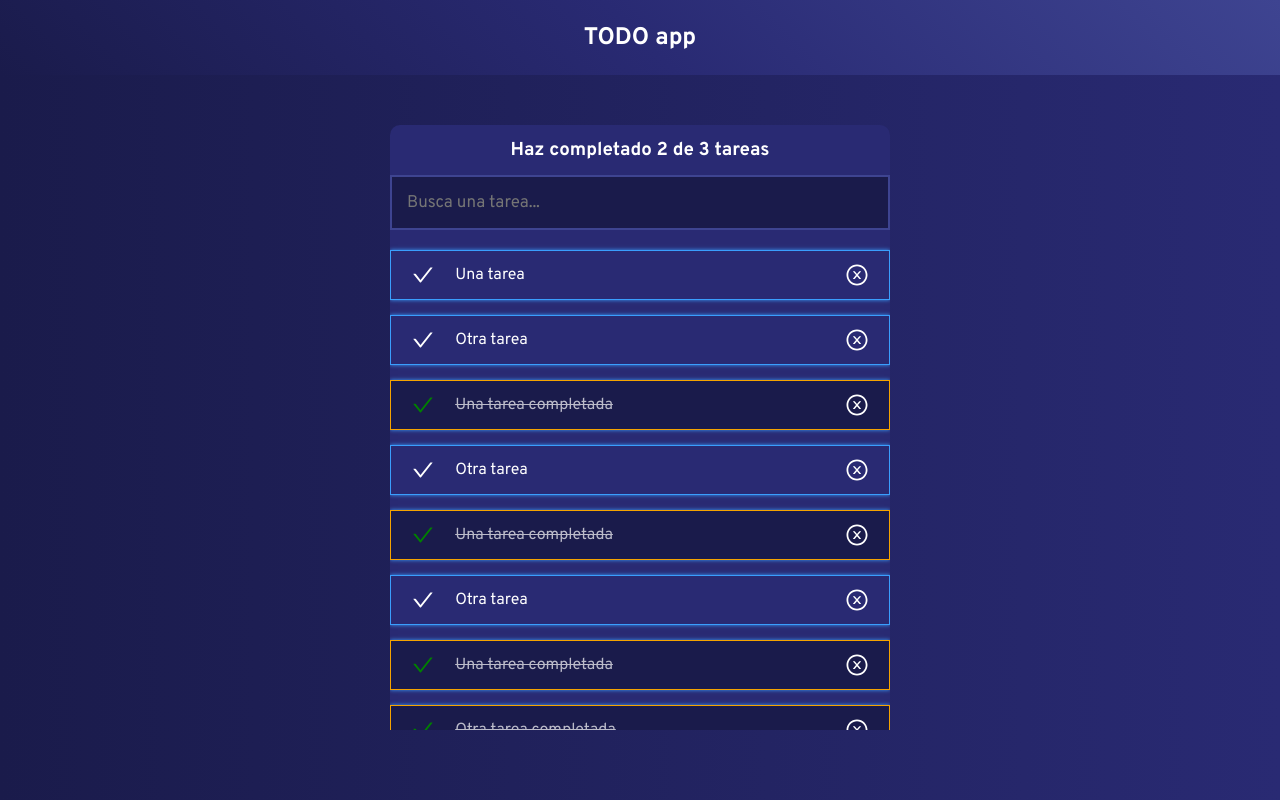
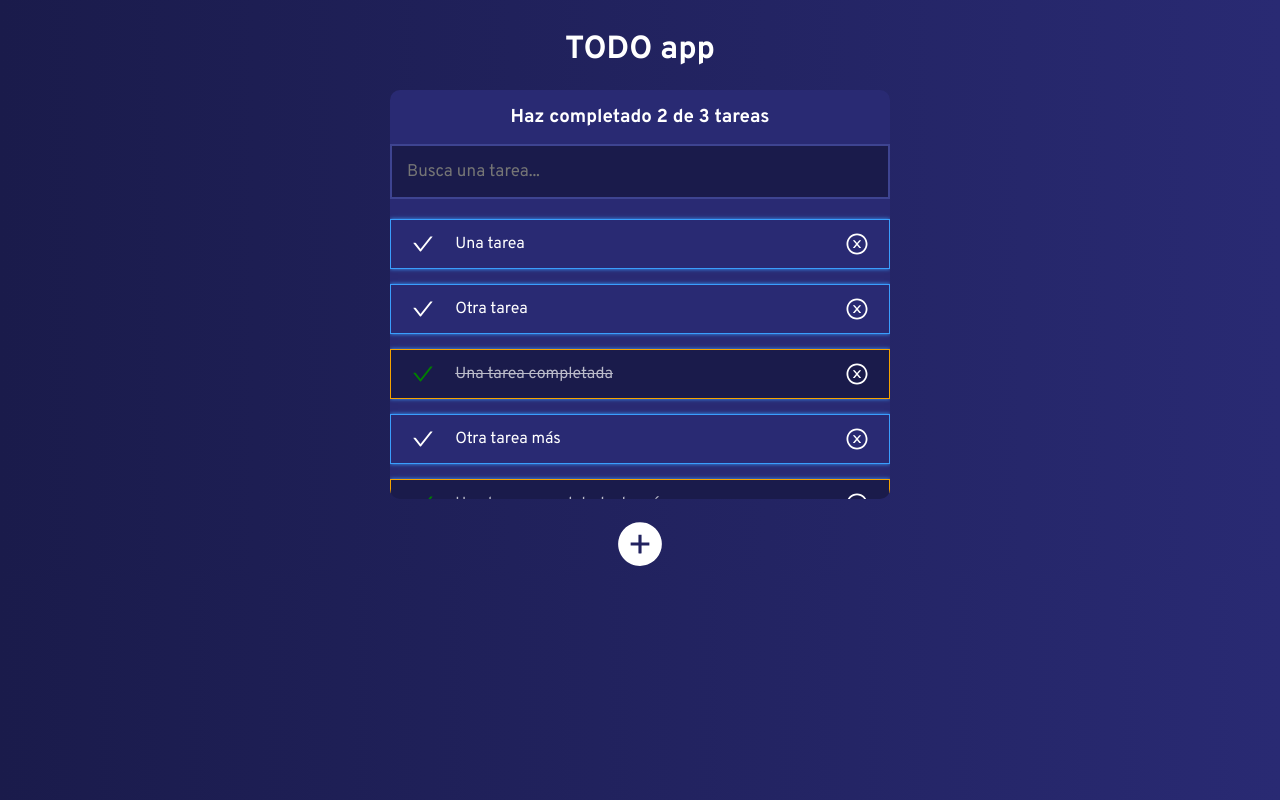
Before and after one commit to salvarez96/proyecto-curso-intro-react, a React (Create React App) app: page / in a window 1280 px wide. Built offline with nearby package versions, Linux system fonts and the light colour scheme.

Commit message:
Agregado el botón de CreateTodoButton, arreglados estilos generales de toda la app

```diff
--- a/src/App.jsx
+++ b/src/App.jsx
@@ -4,14 +4,17 @@ import TodoSearch from './components/TodoSearch';
 import TodoList from './components/TodoList';
 import TodoItem from './components/TodoItem';
 import CreateTodoButton from './components/CreateTodoButton';
-import Header from './components/Header';
 import styled from 'styled-components';
 
 const Main = styled.main`
   width: 80vw;
   max-width: 500px;
-  margin: 50px auto 0;
+  margin: 30px auto 0;
   text-align: center;
+
+  & h1 {
+    margin-bottom: 20px;
+  }
 `;
 
 const todoList = [
@@ -28,23 +31,23 @@ const todoList = [
     completed: true
   },
   {
-    item: 'Otra tarea',
+    item: 'Otra tarea más',
     completed: false
   },
   {
-    item: 'Una tarea completada',
+    item: 'Una tarea completada de más',
     completed: true
   },
   {
-    item: 'Otra tarea',
+    item: 'Otra tarea :v',
     completed: false
   },
   {
-    item: 'Una tarea completada',
+    item: 'Una tarea completada :v',
     completed: true
   },
   {
-    item: 'Otra tarea completada',
+    item: 'Otra tarea completada :v:v:v:v:',
     completed: true
   },
 ];
@@ -52,8 +55,8 @@ const todoList = [
 function App() {
   return (
     <>
-      <Header />
       <Main>
+        <h1>TODO app</h1>
         <TodoCounter />
         <TodoSearch />
         <TodoList>
--- a/src/components/CreateTodoButton.jsx
+++ b/src/components/CreateTodoButton.jsx
@@ -1,9 +1,27 @@
 import React from "react";
+import { AiFillPlusCircle } from 'react-icons/ai';
+import styled from "styled-components";
+
+const Div = styled.div`
+  margin-top: 20px;
+
+  & svg {
+    width: 50px;
+    height: 50px;
+    transition: transform 0.5s;
+
+    &:hover {
+      transform: rotate(90deg);
+      color: var(--orange);
+      cursor: pointer;
+    }
+  }
+`;
 
 export default function CreateTodoButton() {
   return(
-    <>
-
-    </>
+    <Div>
+      <AiFillPlusCircle />
+    </Div>
  );
 }
--- a/src/components/Header.jsx
+++ /dev/null
@@ -1,20 +0,0 @@
-import React from "react";
-import styled from "styled-components";
-
-const HeaderContainer = styled.header`
-  width: 100%;
-  min-height: 75px;
-  background: linear-gradient(45deg,var(--very-dark-purple),var(--dark-purple),var(--purple));
-  display: grid;
-  place-content: center;
-`;
-
-export default function Header() {
-  return(
-    <>
-      <HeaderContainer>
-        <h2>TODO app</h2>
-      </HeaderContainer>
-    </>
- );
-}
--- a/src/components/TodoCounter.jsx
+++ b/src/components/TodoCounter.jsx
@@ -8,6 +8,10 @@ const Div = styled.div`
   border-top-right-radius: 10px;
   display: grid;
   place-content: center;
+
+  & h3 {
+    padding: 15px 10px;
+  }
 `;
 
 export default function TodoCounter() {
--- a/src/components/TodoItem.jsx
+++ b/src/components/TodoItem.jsx
@@ -20,6 +20,17 @@ const Div = styled.div`
     padding: 12px calc(8rem / 16);
   }
 
+  & .icon, .text {
+    width: 100%;
+    height: 100%;
+    display: grid;
+    place-content: center;
+  }
+
+  & .text {
+    justify-content: flex-start;
+  }
+
   & svg {
     width: 24px;
     height: 24px;
@@ -39,7 +50,7 @@ const Div = styled.div`
   & .close:hover {
     color: red;
     transform: scale(1.1);
-    transition: transform 0.5s;
+    transition: transform 0.2s;
   }
 `;
 
@@ -72,9 +83,15 @@ export default function TodoItem({ todoTask, completed }) {
   return(
     <Completed>
       <Div className={ completed ? 'completed' : ''}>
-        <AiOutlineCheck className="checkMark" />
-        <p>{ todoTask }</p>
-        <AiOutlineCloseCircle className="close" />
+        <div className="icon checkMark">
+          <AiOutlineCheck />
+        </div>
+        <div className="text">
+          <p>{ todoTask }</p>
+        </div>
+        <div className="icon close">
+          <AiOutlineCloseCircle />
+        </div>
       </Div>
     </Completed>
  );
--- a/src/components/TodoList.jsx
+++ b/src/components/TodoList.jsx
@@ -2,11 +2,13 @@ import React from "react";
 import styled from "styled-components";
 
 const Section = styled.section`
-  max-height: 500px;
+  height: 300px;
   padding-top: 20px;
   overflow-y: scroll;
   scroll-behavior: smooth;
   background-color: var(--dark-purple);
+  border-bottom-left-radius: 10px;
+  border-bottom-right-radius: 10px;
 
   &::-webkit-scrollbar-thumb {
     background-color: rgba(26, 27, 75, 0.5);
@@ -16,6 +18,7 @@ const Section = styled.section`
   &::-webkit-scrollbar {
     background-color: rgba(255, 255, 255, 0.2);
     width: 12px;
+    border-bottom-right-radius: 8px;
   }
 `;
 
```
